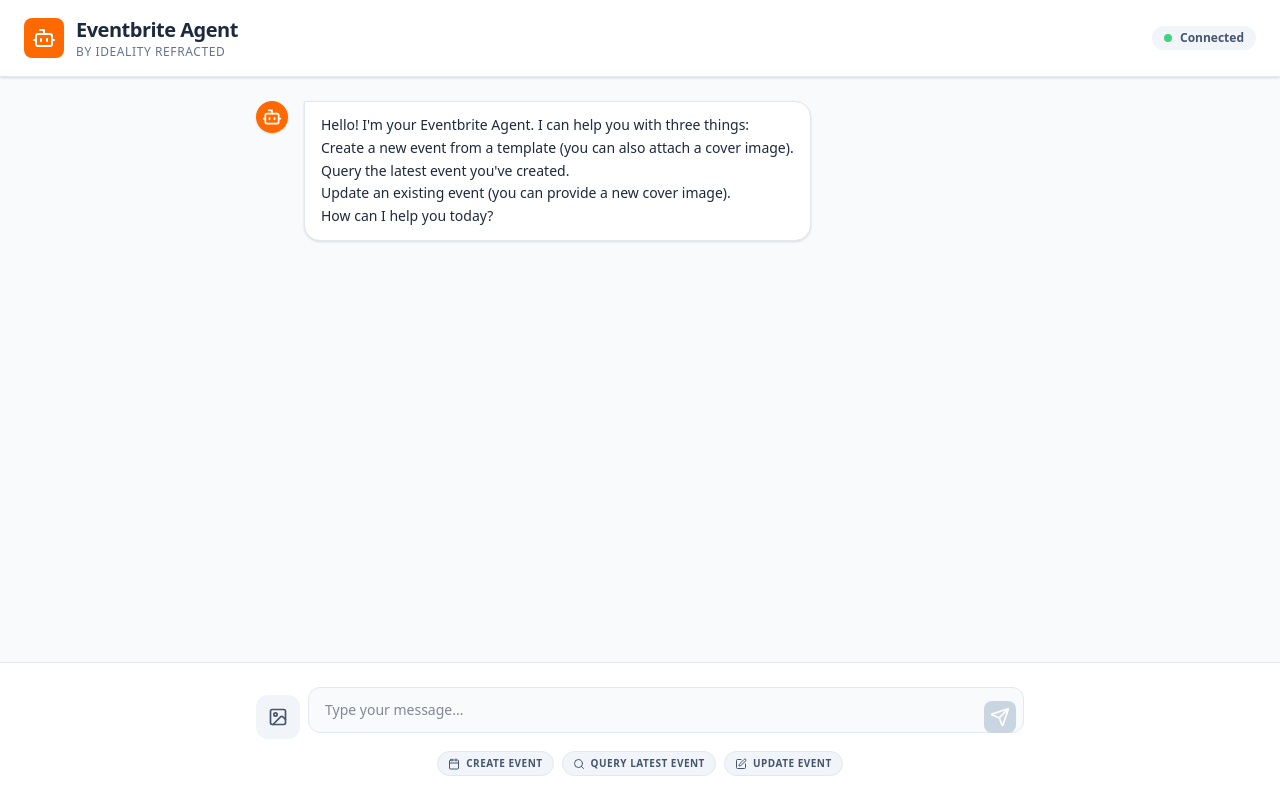
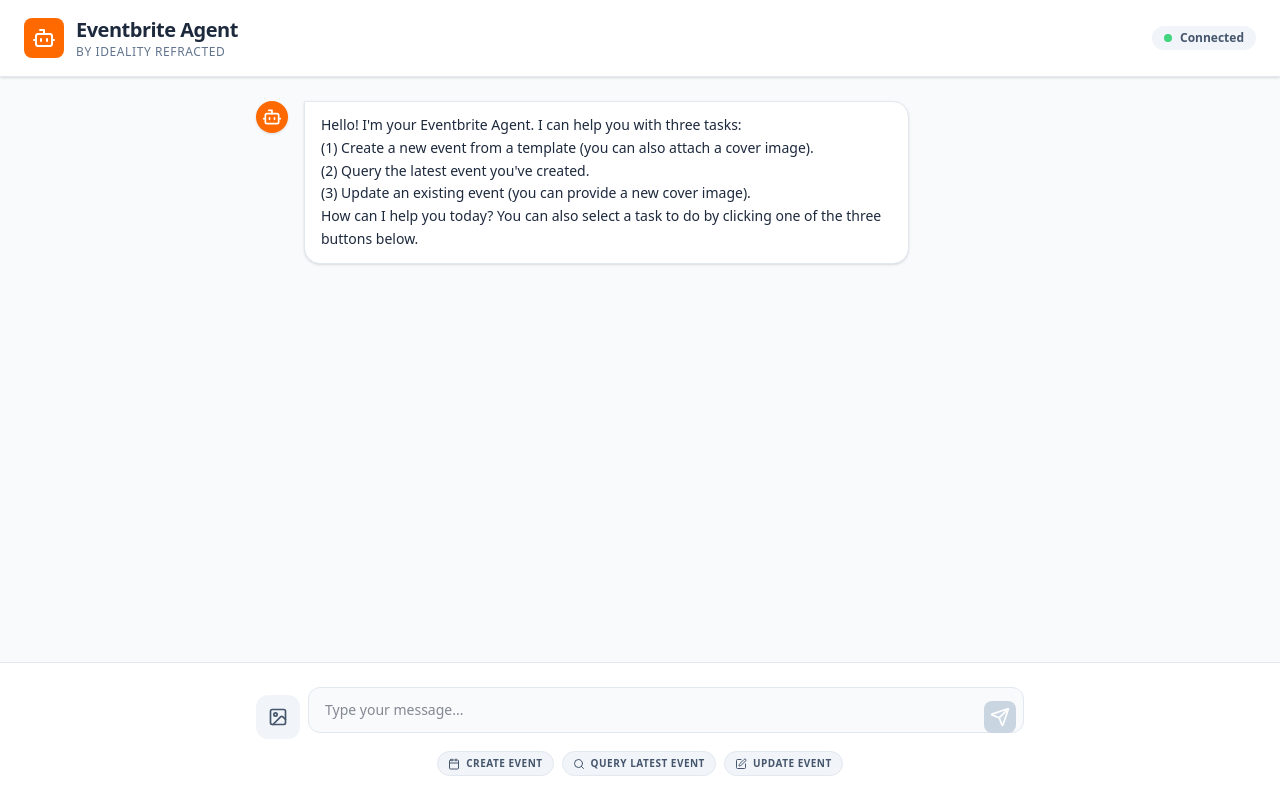
Before and after one commit to ideality-refracted/eventhub_agent, a React (Vite) app: page / in a window 1280 px wide. Built offline with nearby package versions, Linux system fonts and the light colour scheme; no server answers.

Commit message:
feat: Enhance welcome message for Eventbrite Agent
Update the initial model message to be more user-friendly and actionable. It now clearly labels the three main tasks numerically and offers explicit instructions on how to initiate them via buttons.

```diff
--- a/src/App.tsx
+++ b/src/App.tsx
@@ -98,7 +98,7 @@
 
 export default function App() {
   const [messages, setMessages] = useState<Message[]>([
-    { role: 'model', text: "Hello! I'm your Eventbrite Agent. I can help you with three things:\n\n1. Create a new event from a template (you can also attach a cover image).\n2. Query the latest event you've created.\n3. Update an existing event (you can provide a new cover image).\n\nHow can I help you today?" }
+    { role: 'model', text: "Hello! I'm your Eventbrite Agent. I can help you with three tasks:\n\n1. (1) Create a new event from a template (you can also attach a cover image).\n2. (2) Query the latest event you've created.\n3. (3) Update an existing event (you can provide a new cover image).\n\nHow can I help you today? You can also select a task to do by clicking one of the three buttons below." }
   ]);
   const [input, setInput] = useState('');
   const [isLoading, setIsLoading] = useState(false);
```
